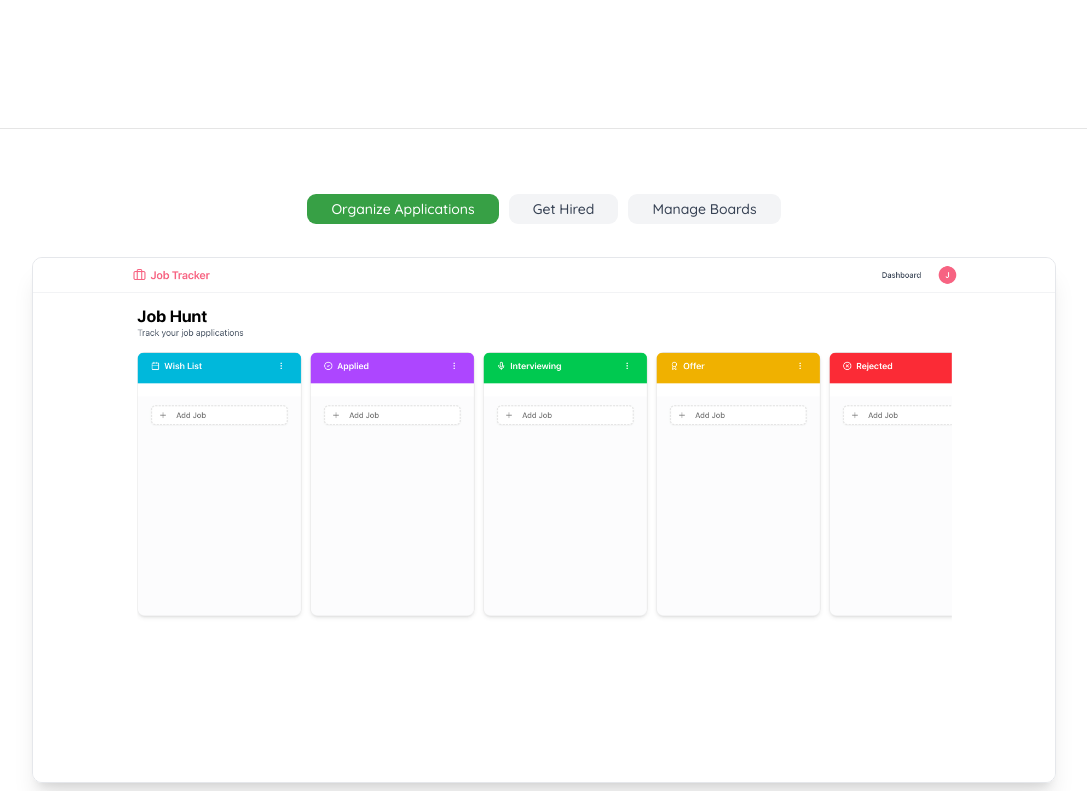
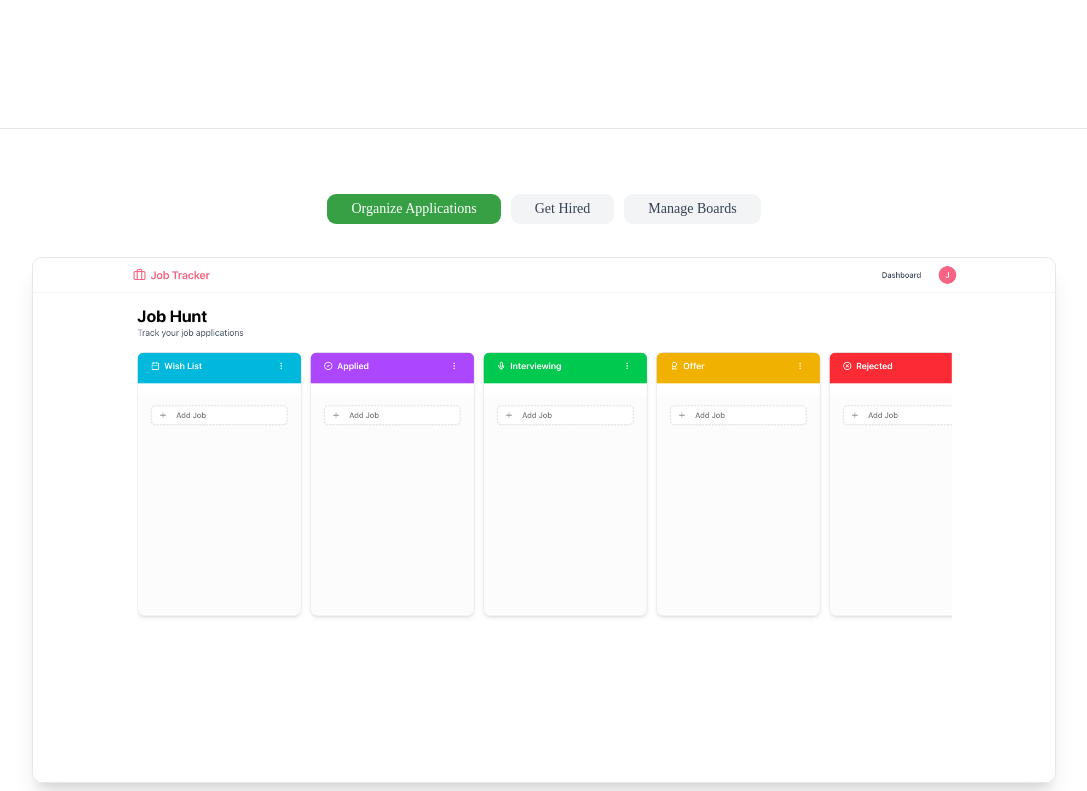
Before and after one commit to arnabict/track-my-jobs, a Next.js app: page / in a window 1280 px wide. Shown: the part 489-1280 px from the top of the page, without its empty margins (96-1183 px from the left). Built offline with nearby package versions, Linux system fonts and the light colour scheme.

Commit message:
fix: coderabbit suggested fixes

```diff
--- a/app/globals.css
+++ b/app/globals.css
@@ -46,10 +46,6 @@
   --radius-2xl: calc(var(--radius) * 1.8);
   --radius-3xl: calc(var(--radius) * 2.2);
   --radius-4xl: calc(var(--radius) * 2.6);
-}
-
-body {
-  font-family: var(--font-quicksand);
 }
 
 :root {
--- a/app/page.tsx
+++ b/app/page.tsx
@@ -5,7 +5,7 @@
 
 export default function Home() {
   return (
-    <div className="felx min-h-screen flex-col bg-white">
+    <div className="flex min-h-screen flex-col bg-white">
       <main className="flex-1">
         <section className="container mx-auto px-4 py-32">
           <div className="mx-auto max-w-4xl text-center">
--- a/components/image-tabs.tsx
+++ b/components/image-tabs.tsx
@@ -8,7 +8,6 @@
   const [activeTab, setActiveTab] = useState("organize");
 
   return (
-    <section>
     <section className="border-t bg-white py-16">
       <div className="container mx-auto px-4">
         <div className="mx-auto max-w-6xl">
@@ -45,7 +44,7 @@
             {activeTab === "hired" && (
               <Image
                 src="/hero-images/hero2.png"
-                  alt="Organize Applications"
+                alt="Hired"
                 width={1200}
                 height={800}
               />
@@ -54,7 +53,7 @@
             {activeTab === "boards" && (
               <Image
                 src="/hero-images/hero3.png"
-                  alt="Organize Applications"
+                alt="Boards"
                 width={1200}
                 height={800}
               />
@@ -63,6 +62,5 @@
         </div>
       </div>
     </section>
-    </section>
   );
 }
```
Lines whose indentation alone changed are shown as unchanged.
